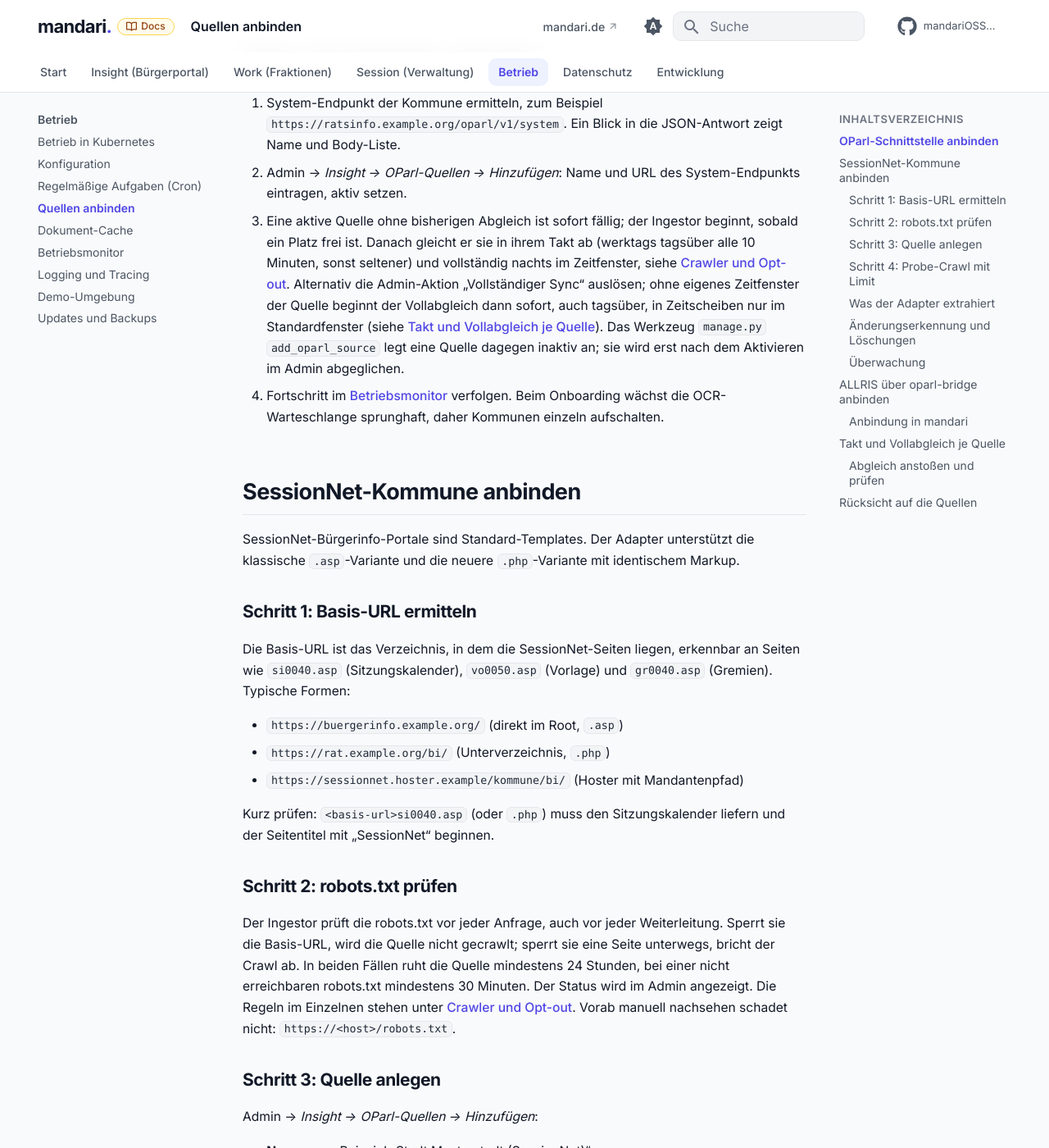
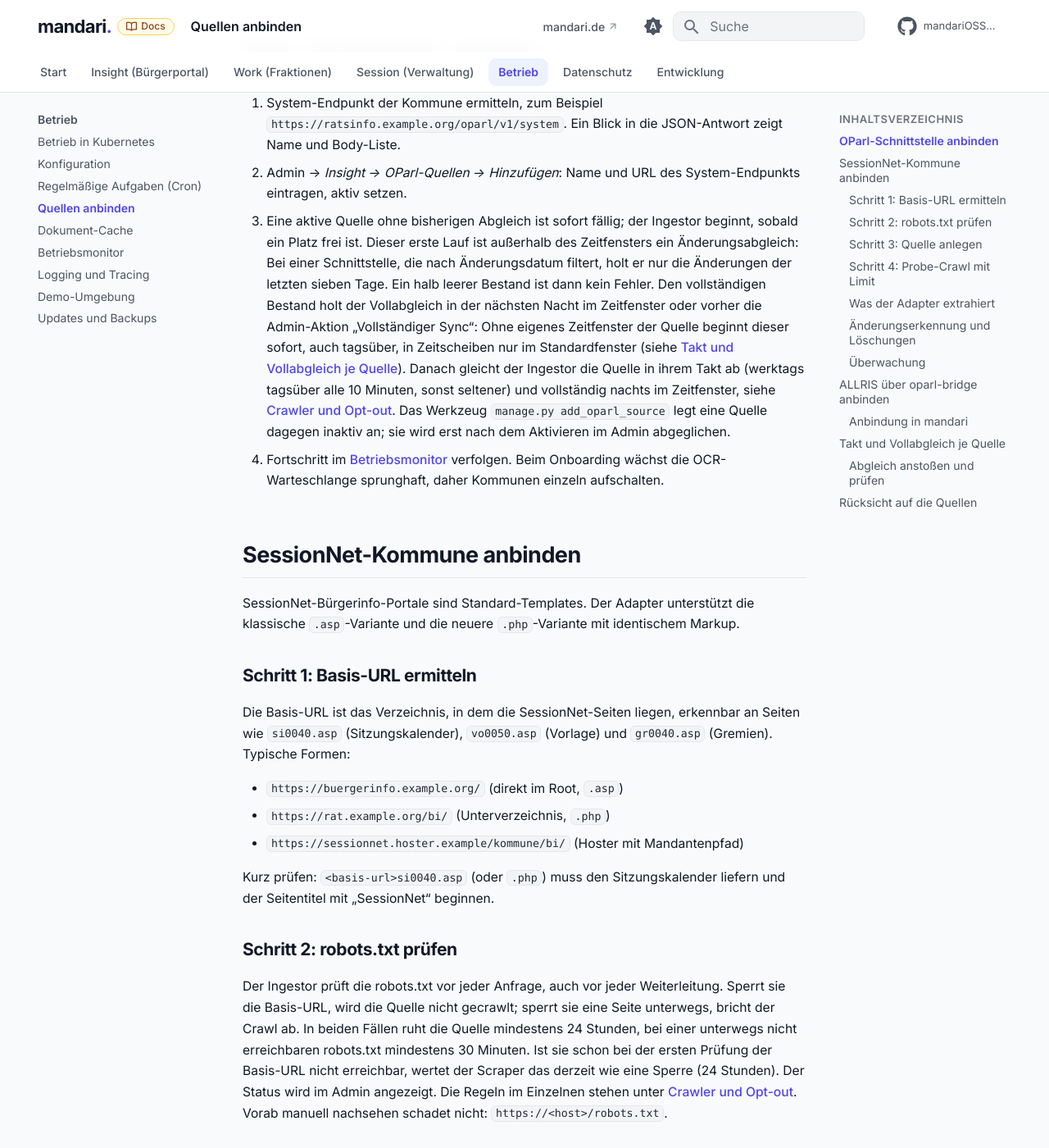
Before and after one commit to mandariOSS/docs, an MkDocs documentation site: the page built from docs/betrieb/quellen-anbinden.md, in a window 1280 px wide and 1400 px high, scrolled down 743 px. Shown: the whole window at 82% size. Built offline with MkDocs 1.6.1 and Material for MkDocs 9.7.7, drawn with Linux system fonts in a browser that asks for light colours; comment, search, counter and statistics services are not loaded; some of the changed text lies outside the part shown.

Commit message:
Crawler, Quellen anbinden: Zeitfenster nur für den Vollabgleich, Mindestabstand auch von Hand, Abschalten stoppt nicht alle Abrufe (mandari#1027)
- Takedown verspricht kein Nachtfenster mehr, sondern einen langsameren Takt und ein Zeitfenster für den Vollabgleich; unter „Drosseln oder ausschließen“ steht, dass Änderungsabgleich und Dokumentabrufe weiter im Takt laufen, und der vollständige Ausschluss als Option.
- Ein von Hand angeforderter Vollabgleich hält Zeitfenster und Mindestabstand (full_sync_every_days) der Quelle ein, nur ausnahmsweise; bei Scraper-Quellen gilt das derzeit nur für den geplanten Vollabgleich.
- Vorschau und Löschabgleich richten sich nicht nach is_active: Für einen vollständigen Stopp zusätzlich file_downloads abschalten.
- Rückfall in den Worker auch, wenn die Anforderung den Ingestor nicht erreicht.
- „Drosseln oder ausschließen“ und „Inhalte entfernen“ direkt hinter „Auf einen Blick“, Sprunglinks in der Einleitung.
- Stand-Hinweis nennt, was auf mandari.de heute schon gilt, ohne PR-Liste.
- Quellen anbinden: erster Abgleich holt nur die letzten sieben Tage; nicht erreichbare robots.txt bei der ersten Prüfung des Scrapers derzeit 24 Stunden.

```diff
--- a/docs/betrieb/quellen-anbinden.md
+++ b/docs/betrieb/quellen-anbinden.md
@@ -19,7 +19,7 @@
 
 1. System-Endpunkt der Kommune ermitteln, zum Beispiel `https://ratsinfo.example.org/oparl/v1/system`. Ein Blick in die JSON-Antwort zeigt Name und Body-Liste.
 2. Admin → *Insight → OParl-Quellen → Hinzufügen*: Name und URL des System-Endpunkts eintragen, aktiv setzen.
-3. Eine aktive Quelle ohne bisherigen Abgleich ist sofort fällig; der Ingestor beginnt, sobald ein Platz frei ist. Danach gleicht er sie in ihrem Takt ab (werktags tagsüber alle 10 Minuten, sonst seltener) und vollständig nachts im Zeitfenster, siehe [Crawler und Opt-out](../datenschutz/crawler.md#abgleich). Alternativ die Admin-Aktion „Vollständiger Sync“ auslösen; ohne eigenes Zeitfenster der Quelle beginnt der Vollabgleich dann sofort, auch tagsüber, in Zeitscheiben nur im Standardfenster (siehe [Takt und Vollabgleich je Quelle](#takt-und-vollabgleich-je-quelle)). Das Werkzeug `manage.py add_oparl_source` legt eine Quelle dagegen inaktiv an; sie wird erst nach dem Aktivieren im Admin abgeglichen.
+3. Eine aktive Quelle ohne bisherigen Abgleich ist sofort fällig; der Ingestor beginnt, sobald ein Platz frei ist. Dieser erste Lauf ist außerhalb des Zeitfensters ein Änderungsabgleich: Bei einer Schnittstelle, die nach Änderungsdatum filtert, holt er nur die Änderungen der letzten sieben Tage. Ein halb leerer Bestand ist dann kein Fehler. Den vollständigen Bestand holt der Vollabgleich in der nächsten Nacht im Zeitfenster oder vorher die Admin-Aktion „Vollständiger Sync“: Ohne eigenes Zeitfenster der Quelle beginnt dieser sofort, auch tagsüber, in Zeitscheiben nur im Standardfenster (siehe [Takt und Vollabgleich je Quelle](#takt-und-vollabgleich-je-quelle)). Danach gleicht der Ingestor die Quelle in ihrem Takt ab (werktags tagsüber alle 10 Minuten, sonst seltener) und vollständig nachts im Zeitfenster, siehe [Crawler und Opt-out](../datenschutz/crawler.md#abgleich). Das Werkzeug `manage.py add_oparl_source` legt eine Quelle dagegen inaktiv an; sie wird erst nach dem Aktivieren im Admin abgeglichen.
 4. Fortschritt im [Betriebsmonitor](monitoring.md) verfolgen. Beim Onboarding wächst die OCR-Warteschlange sprunghaft, daher Kommunen einzeln aufschalten.
 
 ## SessionNet-Kommune anbinden
@@ -38,7 +38,7 @@
 
 ### Schritt 2: robots.txt prüfen
 
-Der Ingestor prüft die robots.txt vor jeder Anfrage, auch vor jeder Weiterleitung. Sperrt sie die Basis-URL, wird die Quelle nicht gecrawlt; sperrt sie eine Seite unterwegs, bricht der Crawl ab. In beiden Fällen ruht die Quelle mindestens 24 Stunden, bei einer nicht erreichbaren robots.txt mindestens 30 Minuten. Der Status wird im Admin angezeigt. Die Regeln im Einzelnen stehen unter [Crawler und Opt-out](../datenschutz/crawler.md#robotstxt). Vorab manuell nachsehen schadet nicht: `https://<host>/robots.txt`.
+Der Ingestor prüft die robots.txt vor jeder Anfrage, auch vor jeder Weiterleitung. Sperrt sie die Basis-URL, wird die Quelle nicht gecrawlt; sperrt sie eine Seite unterwegs, bricht der Crawl ab. In beiden Fällen ruht die Quelle mindestens 24 Stunden, bei einer unterwegs nicht erreichbaren robots.txt mindestens 30 Minuten. Ist sie schon bei der ersten Prüfung der Basis-URL nicht erreichbar, wertet der Scraper das derzeit wie eine Sperre (24 Stunden). Der Status wird im Admin angezeigt. Die Regeln im Einzelnen stehen unter [Crawler und Opt-out](../datenschutz/crawler.md#robotstxt). Vorab manuell nachsehen schadet nicht: `https://<host>/robots.txt`.
 
 ### Schritt 3: Quelle anlegen
 
@@ -153,7 +153,7 @@
 | `request_interval` | Abstand der Abrufe dieser Quelle in Sekunden, 1 bis 30; nur langsamer als der Standard, kleinere Werte gelten als 1 | `2.0` |
 | `sync_schedule` | Takt der Quelle: `workday_minutes`, `off_hours_minutes`, `weekend_minutes`, `meeting_minutes`, `idle_max_minutes`, `meeting_idle_max_minutes` (ganze Minuten von 5 bis 1440), `workday_hours`, `meeting_hours` (etwa `{"start": "07:00", "end": "19:00"}`, Beginn vor Ende am selben Tag), `meeting_days_before` (0 bis 7), `idle_runs` (0 bis 100, 0 = nie verlängern), `tz` | `{"weekend_minutes": 240}` |
 | `full_sync_window` | eigenes Zeitfenster des Vollabgleichs in Ortszeit (`Europe/Berlin`, abweichend mit `tz`), auch über Mitternacht; außerhalb läuft nur der Änderungsabgleich | `{"start": "00:00", "end": "06:00"}` |
-| `full_sync_every_days` | Mindestabstand zwischen vollständigen Vollabgleichen in Tagen, 1 bis 365 | `7` |
+| `full_sync_every_days` | Mindestabstand zwischen vollständigen Vollabgleichen in Tagen, 1 bis 365; gilt auch für „Vollständiger Sync“ im Admin, außer bei Scraper-Quellen | `7` |
 | `full_sync_slices` | Vollabgleich nur in Zeitscheiben mit `modified_since` und `modified_until`, für Server, deren vollständige Listen abbrechen: `since` (Pflicht), `days` (1 bis 366, Standard 30), optional `lists` | `{"days": 30, "since": "2010-01-01"}` |
 
 - **Zeitscheiben** gibt es nur für OParl-Schnittstellen, die nach Änderungsdatum filtern (`modified_since` und `modified_until`). Ein Vollabgleich in Zeitscheiben endet immer mit dem Zeitfenster und setzt im nächsten an der letzten vollständigen Scheibe fort; außerhalb des Fensters und ohne bekanntes Fenster (Kommandozeile, Worker ohne eigenes `full_sync_window`) läuft ein Änderungsabgleich. Geben Sie solchen Quellen deshalb ein eigenes `full_sync_window`.
@@ -164,7 +164,7 @@
 
 ### Abgleich anstoßen und prüfen
 
-- **Aktionen im Admin:** „Inkrementeller Sync“ und „Vollständiger Sync“ an einer Quelle gehen an den Ingestor, solange er läuft. Der Abgleich beginnt, sobald ein Platz frei ist; eine Quelle in Schonung bleibt in Ruhe. Ohne laufenden Ingestor, für abgeschaltete Quellen und wenn die Nachricht keinen Empfänger findet, laufen die Aktionen im Worker der Anwendung, mit robots.txt, Takt je Server und eigenem Zeitfenster der Quelle, aber ohne Schonung.
+- **Aktionen im Admin:** „Inkrementeller Sync“ und „Vollständiger Sync“ an einer Quelle gehen an den Ingestor, solange er läuft. Der Abgleich beginnt, sobald ein Platz frei ist; eine Quelle in Schonung bleibt in Ruhe. „Vollständiger Sync“ hält bei OParl- und Bridge-Quellen das eigene Zeitfenster (`full_sync_window`) und den Mindestabstand der Quelle (`full_sync_every_days`) ein: Ist das Fenster geschlossen oder liegt der letzte vollständige Vollabgleich weniger lange zurück als der Abstand, läuft nur ein Änderungsabgleich, mit der Meldung „Vollabgleich nicht fällig“ im Log. Ohne laufenden Ingestor, für abgeschaltete Quellen und wenn die Nachricht keinen Empfänger findet, laufen die Aktionen im Worker der Anwendung, mit robots.txt, Takt je Server, eigenem Zeitfenster und Mindestabstand der Quelle, aber ohne Schonung.
 - **Jetzt synchronisieren** auf der Startseite des Admins stößt alle aktiven Quellen an. Ohne laufenden Ingestor meldet der Admin einen Fehler.
 - **Läuft der Ingestor?** Er schreibt bei jeder Prüfung, mindestens alle 30 Sekunden, ein Lebenszeichen in Redis (`mandari:ingestor:heartbeat`, 180 Sekunden gültig). Fehlt es, etwa weil Redis nicht erreichbar ist, gilt er als laufend, wenn in den letzten 30 Minuten ein Sync-Protokoll begonnen hat.
 - **Kommandozeile** (im Container `ingestor`): `python -m src.main sync --all` gleicht alle aktiven Quellen einmal ab, höchstens zwei zugleich, mit Schonung, aber ohne den Takt je Quelle; der Takt je Server gilt. `sync --source` und `sync --body` gleichen eine Quelle ab, auch eine abgeschaltete, ohne Schonung.
```
Also changed, not shown: docs/datenschutz/crawler.md (+27 -25 lines).
